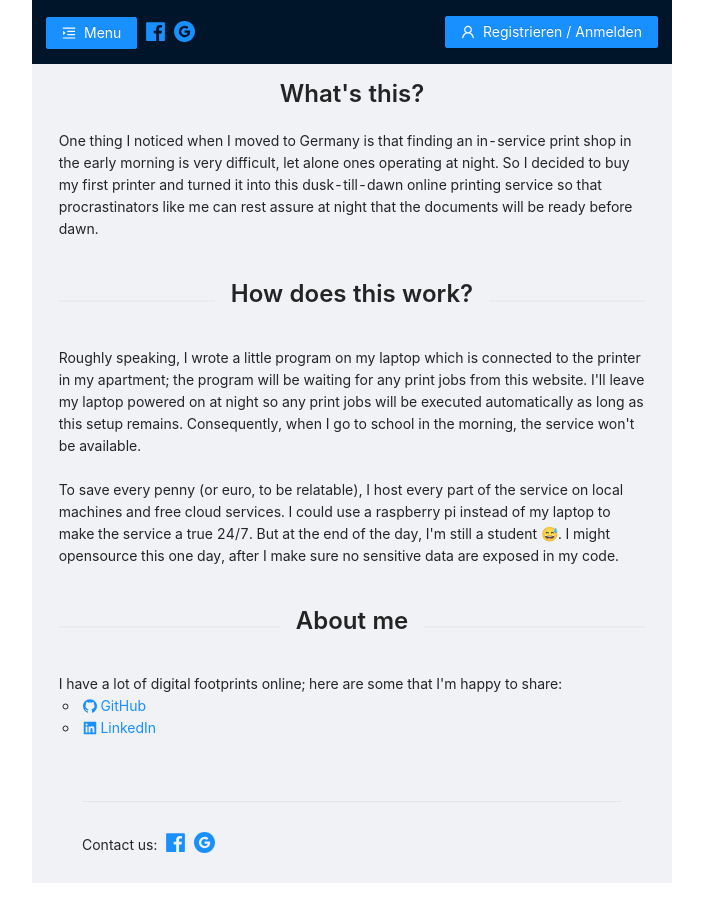
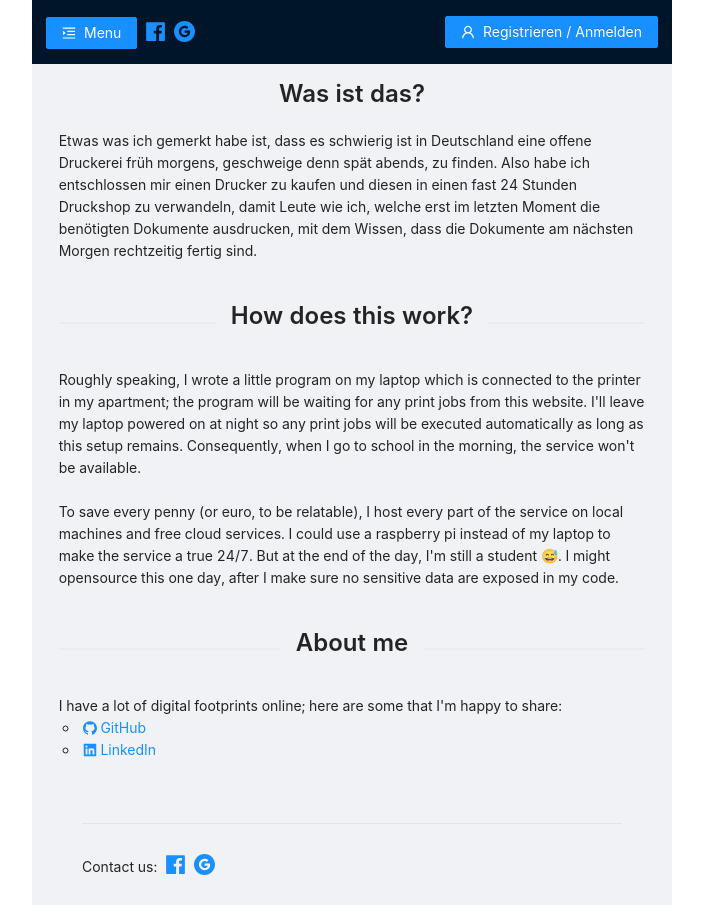
Before and after one commit to kohpai/the-prince-webapp, a React (Create React App) app: page /about in a window 1280 px wide. Shown: the whole page, without its empty margins (288-991 px from the left). Before the commit the page ends 883 px from the top, so only its background shows below. Built offline with nearby package versions, Linux system fonts and the light colour scheme; no server answers.

Commit message:
✨ Deutsch About

```diff
--- a/src/components/About.tsx
+++ b/src/components/About.tsx
@@ -6,14 +6,14 @@ const { Title, Paragraph } = Typography;
 
 export const About = () => (
   <Space direction="vertical" size="small">
-    <Title level={3}>What's this?</Title>
+    <Title level={3}>Was ist das?</Title>
     <Paragraph className="info">
-      One thing I noticed when I moved to Germany is that finding an in-service
-      print shop in the early morning is very difficult, let alone ones
-      operating at night. So I decided to buy my first printer and turned it
-      into this dusk-till-dawn online printing service so that procrastinators
-      like me can rest assure at night that the documents will be ready before
-      dawn.
+      Etwas was ich gemerkt habe ist, dass es schwierig ist in Deutschland eine
+      offene Druckerei früh morgens, geschweige denn spät abends, zu finden.
+      Also habe ich entschlossen mir einen Drucker zu kaufen und diesen in einen
+      fast 24 Stunden Druckshop zu verwandeln, damit Leute wie ich, welche erst
+      im letzten Moment die benötigten Dokumente ausdrucken, mit dem Wissen,
+      dass die Dokumente am nächsten Morgen rechtzeitig fertig sind.
     </Paragraph>
 
     <Divider orientation="center">
```
